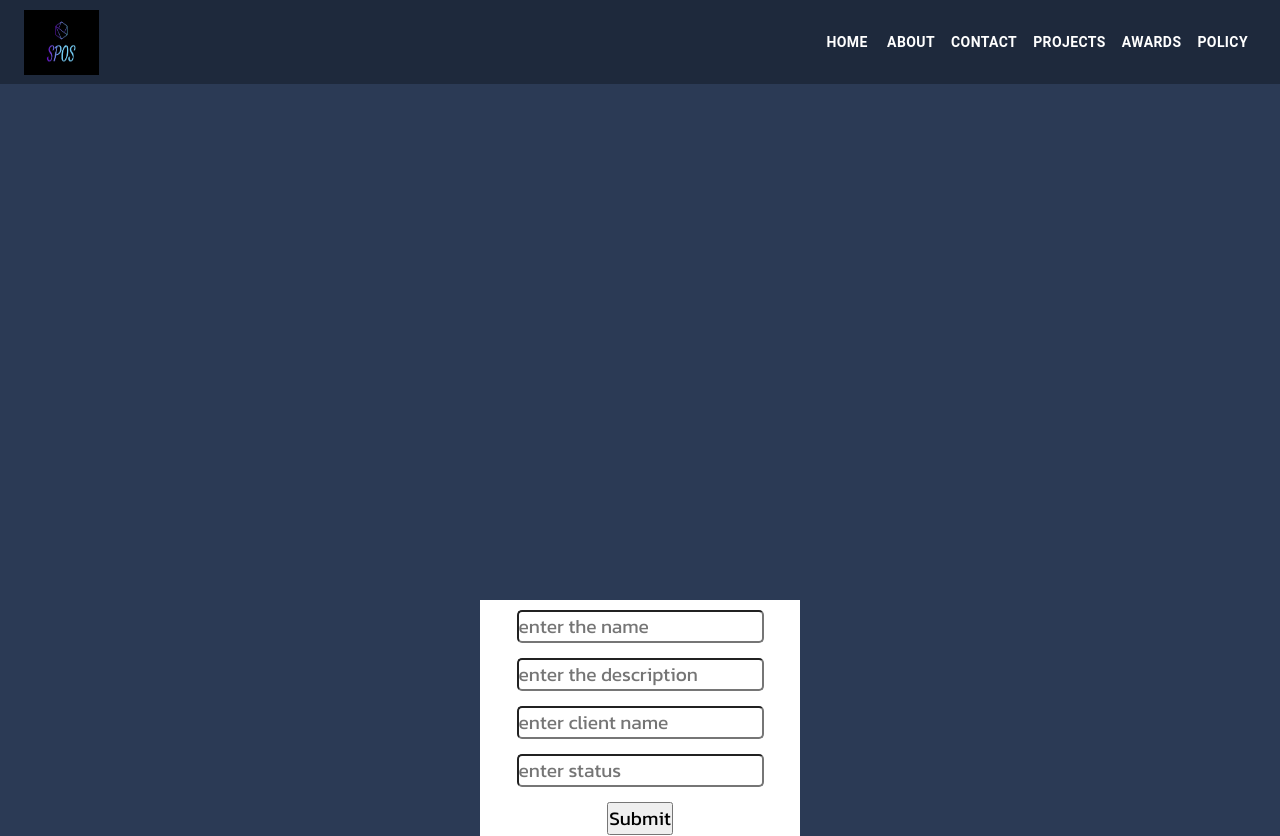
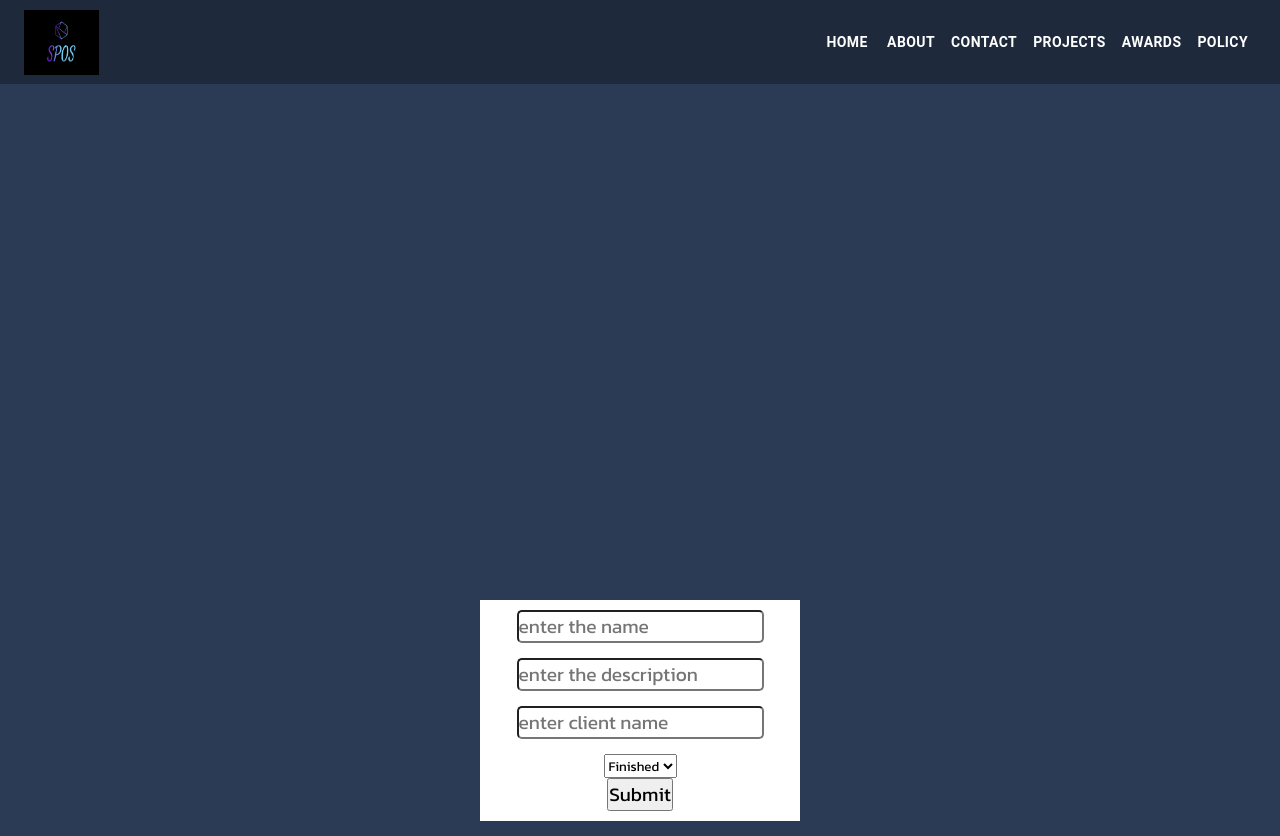
Before and after one commit to Tapesh-Vashisth/SPOS, a React (Create React App) app in the folder client/: page /admin in a window 1280 px wide. Shown: the top 836 px of the page. Built offline with nearby package versions, Linux system fonts and the light colour scheme.

Commit message:
minor changes

```diff
--- a/client/src/components/AddNewProject.tsx
+++ b/client/src/components/AddNewProject.tsx
@@ -62,7 +62,10 @@ export default function AddNewProject() {
                 <input  type="text" onChange={handleChange} value={data.pname} name="pname" id="input" placeholder='enter the name' />
                 <input type="text" onChange={handleChange} value={data.pdesc} name="pdesc" id="input" placeholder='enter the description' />
                 <input type="text" onChange={handleChange} value={data.clientname} name="clientname" id="input" placeholder='enter client name' />
-                <input type="text" onChange={handleChange} value={data.status} name="status" id="input" placeholder='enter status' />
+                <select name="status" onChange={handleChange} id="">
+                    <option value="finished">Finished</option>
+                    <option value="ongoing">Ongoing</option>
+                </select>
                 <button type="submit" onClick={(e)=>{
                     e.preventDefault();
                     sendRequest(data)
```
Also changed, not shown: 2 other files (tests, documents, lock files or other folders).
